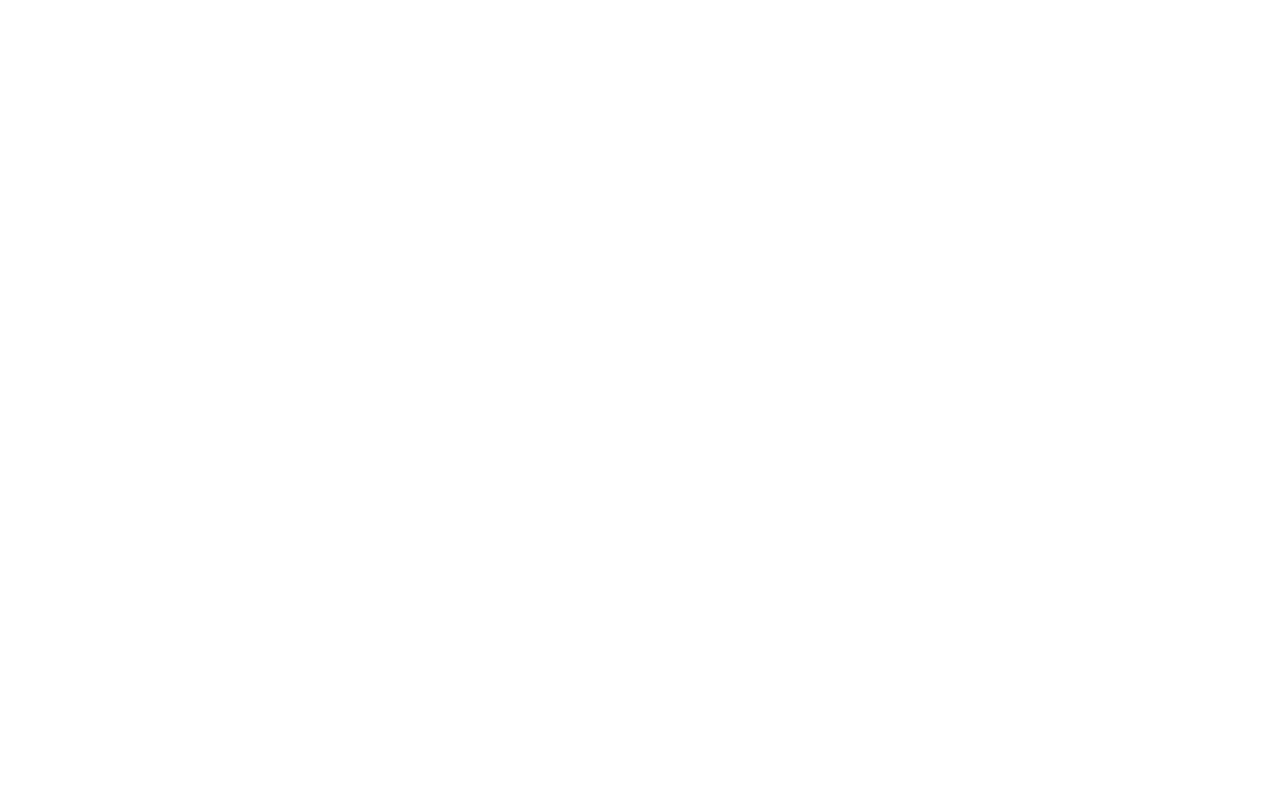
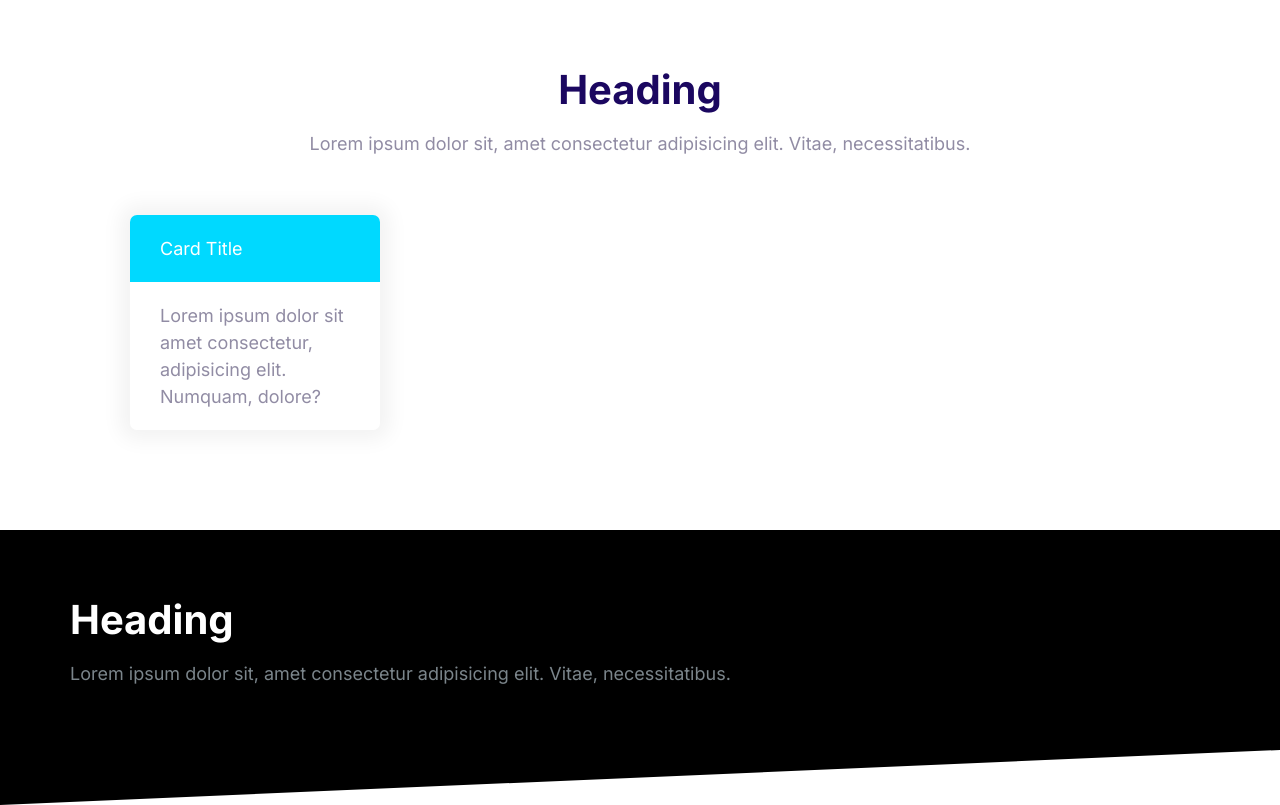
Before and after one commit to robertfodor-job/codewithmoshHTMLCSS, a plain HTML site: page index.html in a window 1280 px wide. Drawn offline with Linux system fonts and the light colour scheme.

Commit message:
Build blocks with white and dark

```diff
--- a/css/styles.css
+++ b/css/styles.css
@@ -562,3 +562,41 @@ a {
   max-height: 100vh;
   opacity: 1;
 }
+
+/* Blocks */
+.block {
+  --padding-vertical: 6rem;
+  padding: var(--padding-vertical) 2rem;
+}
+
+.block__header {
+  text-align: center;
+}
+
+.block__heading {
+  margin-top: 0;
+}
+
+.block--dark {
+  background: #000;
+  color: #7b858b;
+}
+
+.block--dark .block__heading {
+  color: #fff;
+}
+
+.block--skewed-right {
+  padding-bottom: calc(var(--padding-vertical) + 4rem);
+  clip-path: polygon(0% 0%, 100% 0%, 100% 100%, 0% 80%);
+}
+
+.block--skewed-left {
+  padding-bottom: calc(var(--padding-vertical) + 4rem);
+  clip-path: polygon(0% 0%, 100% 0%, 100% 80%, 0% 100%);
+}
+
+.container {
+  max-width: 1140px;
+  margin: 0 auto;
+}
--- a/index.html
+++ b/index.html
@@ -13,5 +13,34 @@
     <link rel="stylesheet" href="css/normalize.css" />
     <link rel="stylesheet" href="css/styles.css" />
   </head>
-  <body></body>
+  <body>
+    <section class="block container">
+      <header class="block__header">
+        <h2 class="block__heading">Heading</h2>
+        <p>
+          Lorem ipsum dolor sit, amet consectetur adipisicing elit. Vitae,
+          necessitatibus.
+        </p>
+      </header>
+      <div style="width: 30%; padding: 4rem">
+        <div class="card card--secondary">
+          <header class="card__header">Card Title</header>
+          <div class="card__body">
+            Lorem ipsum dolor sit amet consectetur, adipisicing elit. Numquam,
+            dolore?
+          </div>
+        </div>
+      </div>
+    </section>
+    <section class="block block--dark block--skewed-left">
+      <div class="container">
+        <h2 class="block__heading">Heading</h2>
+        <p>
+          Lorem ipsum dolor sit, amet consectetur adipisicing elit. Vitae,
+          necessitatibus.
+        </p>
+      </div>
+    </section>
+    <script src="js/main.js"></script>
+  </body>
 </html>
```
Also changed, not shown: components/collapsibles.html (+0 -1 lines).
